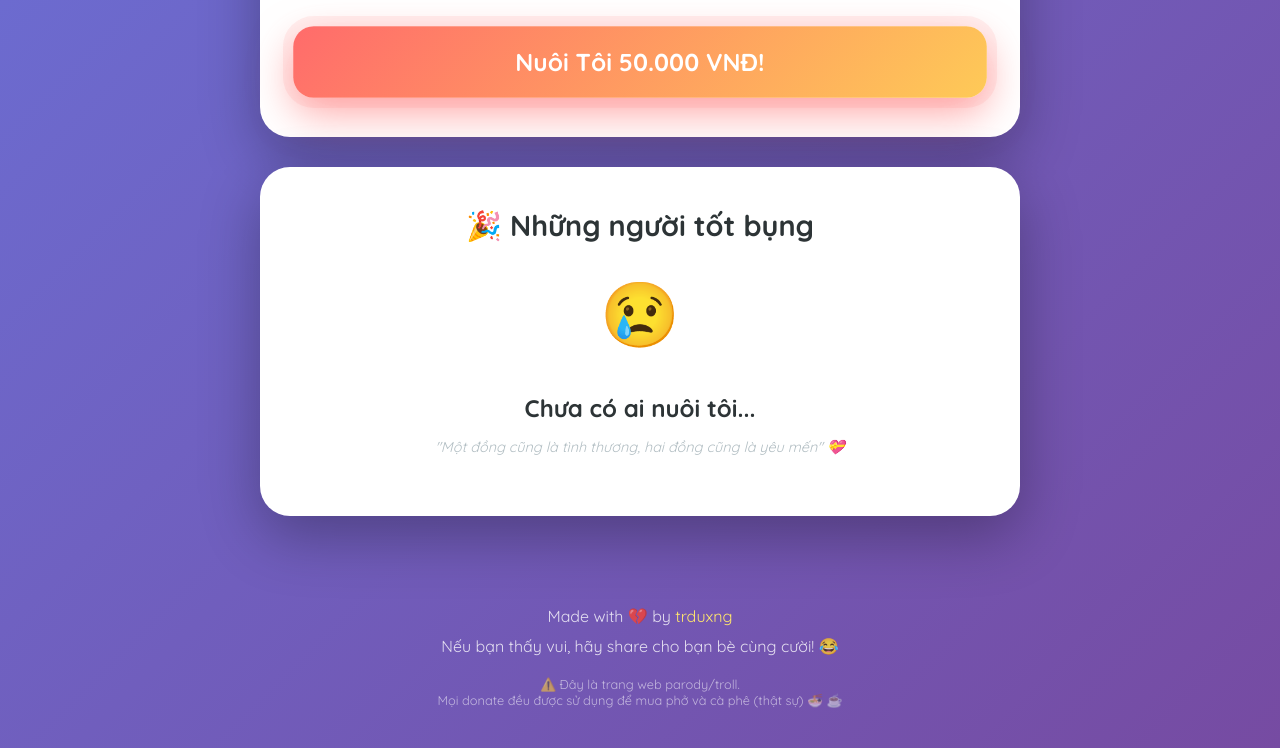
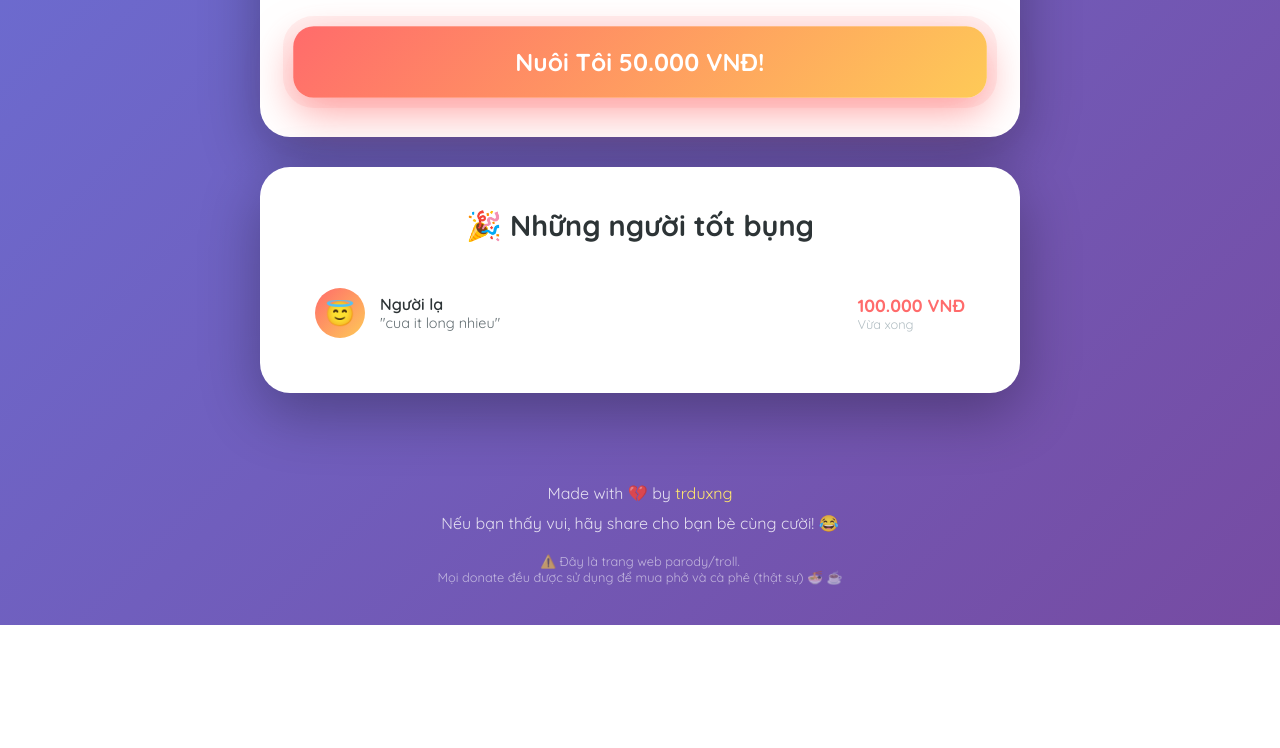
Before and after one commit to trduxng/donate, a plain HTML site: page index.html in a window 1280 px wide. Shown: the part 1208-1956 px from the top of the page. After the commit the page ends 1833 px from the top, so only its background shows below. Drawn offline with Linux system fonts and the light colour scheme.

Commit message:
them nguoi donate + button rainbow

```diff
--- a/index.html
+++ b/index.html
@@ -863,13 +863,13 @@
             // Để mảng rỗng [] nếu chưa có ai donate
             recentDonations: [
                 // Ví dụ (bỏ comment // để sử dụng):
-                // {
-                //     avatar: "😇",                           // Emoji avatar
-                //     name: "Anonymous Developer",            // Tên người donate
-                //     message: "Đồng cảm với dev đồng nghiệp! 💪",  // Lời nhắn
-                //     amount: 100000,                         // Số tiền (không có dấu phẩy)
-                //     time: "2025-12-10 08:30:00"            // Thời gian (YYYY-MM-DD HH:MM:SS)
-                // },
+                {
+                    avatar: "😇",                           // Emoji avatar
+                    name: "Người lạ",            // Tên người donate
+                    message: "cua it long nhieu",  // Lời nhắn
+                    amount: 100000,                         // Số tiền (không có dấu phẩy)
+                    time: "2025-12-16 08:30:00"            // Thời gian (YYYY-MM-DD HH:MM:SS)
+                },
             ],
 
             // ═══════════════════════════════════════════════════════════════════
@@ -1089,7 +1089,8 @@
 
         // Easter egg: Konami code
         let konamiCode = [];
-        const konamiSequence = ['ArrowUp', 'ArrowUp', 'ArrowDown', 'ArrowDown', 'ArrowLeft', 'ArrowRight', 'ArrowLeft', 'ArrowRight', 'b', 'a'];
+        const konamiSequence = [//'ArrowUp', 'ArrowUp', 'ArrowDown', 'ArrowDown', 'ArrowLeft', 'ArrowRight', 'ArrowLeft', 'ArrowRight', 'b', 'a'];
+        ];
 
         document.addEventListener('keydown', (e) => {
             konamiCode.push(e.key);
```
